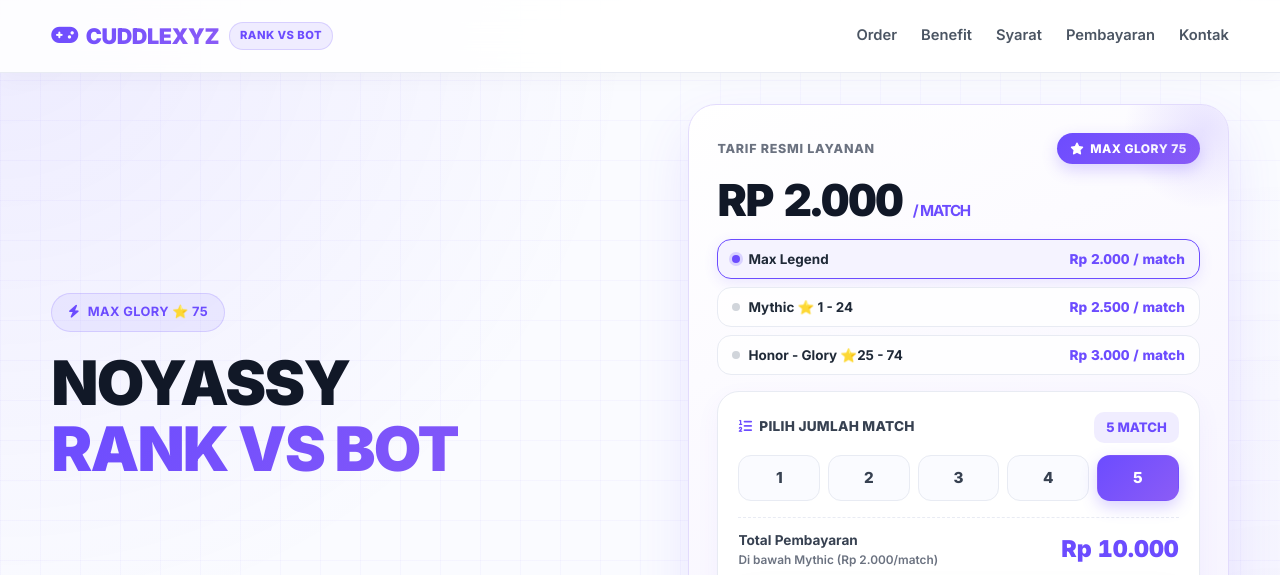
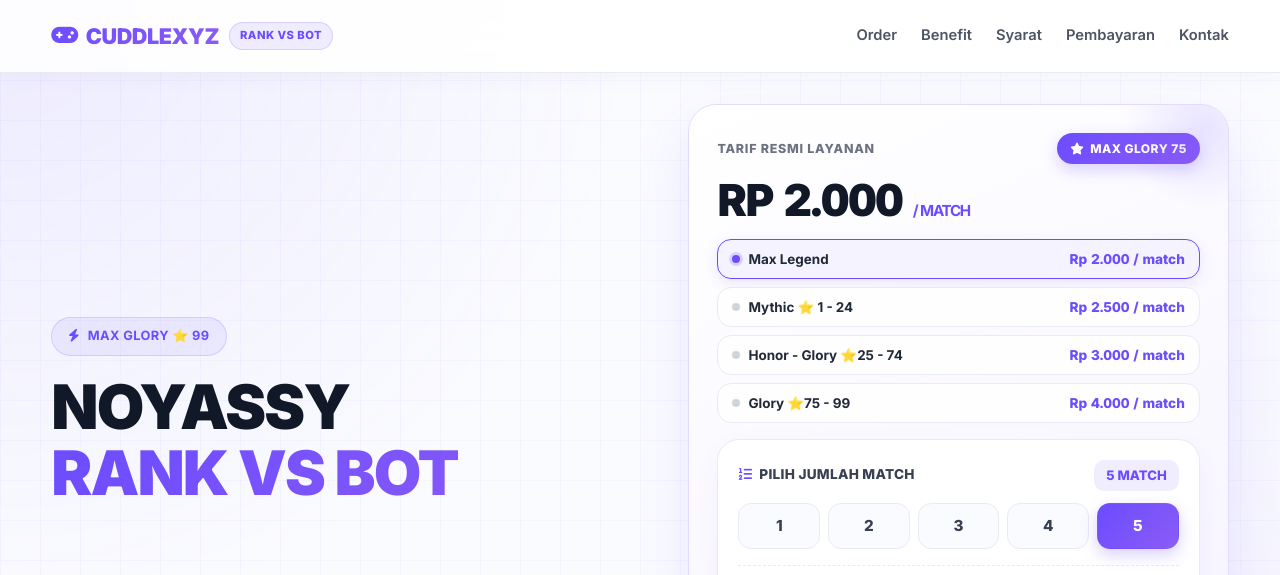
Before and after one commit to noyassy/noyassy.github.io, a plain HTML site: page index.html in a window 1280 px wide. Shown: the top 575 px of the page. Drawn offline with Linux system fonts and the light colour scheme.

Commit message:
Update glory and tier values in index.html

```diff
--- a/index.html
+++ b/index.html
@@ -1157,7 +1157,7 @@
             <div>
                 <div class="badge">
                     <i class="fa-solid fa-bolt"></i>
-                    <span>MAX GLORY ⭐ 75</span>
+                    <span>MAX GLORY ⭐ 99</span>
                 </div>
                 <h1>NOYASSY<span>RANK VS BOT</span></h1>
             </div>
@@ -1193,12 +1193,19 @@
                         <span class="tier-price">Rp 2.500 / match</span>
                     </button>
 
-                    <button type="button" class="tier-item" data-price="3000" data-tier="Mythic Honor - Mythic ⭐75" onclick="selectTier(3000, 'Mythic Honor - Mythic ⭐75', this)">
+                    <button type="button" class="tier-item" data-price="3000" data-tier="Mythic Honor - Mythic ⭐74" onclick="selectTier(3000, 'Mythic Honor - Mythic ⭐75', this)">
                         <span class="tier-name">
                             <span class="tier-dot"></span>
                             Honor - Glory ⭐25 - 74
                         </span>
                         <span class="tier-price">Rp 3.000 / match</span>
+                    </button>
+                    <button type="button" class="tier-item" data-price="4000" data-tier="Glory ⭐75 - 99" onclick="selectTier(3000, 'Mythic Honor - Mythic ⭐75', this)">
+                        <span class="tier-name">
+                            <span class="tier-dot"></span>
+                            Glory ⭐75 - 99
+                        </span>
+                        <span class="tier-price">Rp 4.000 / match</span>
                     </button>
                 </div>
 
```
